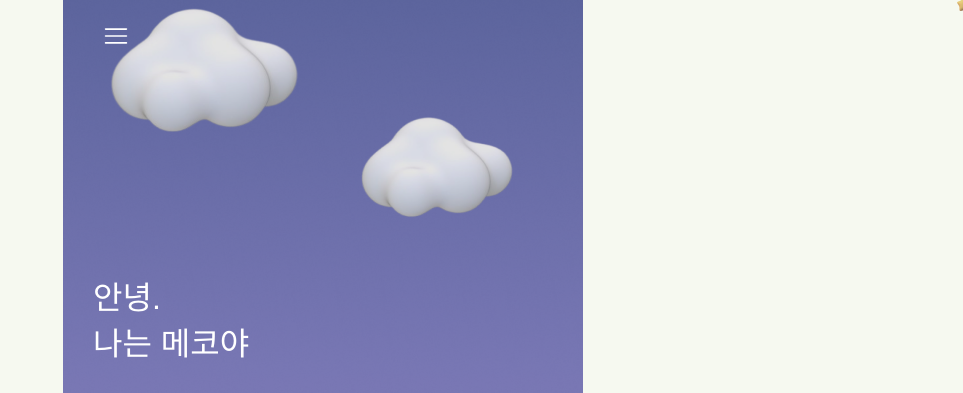
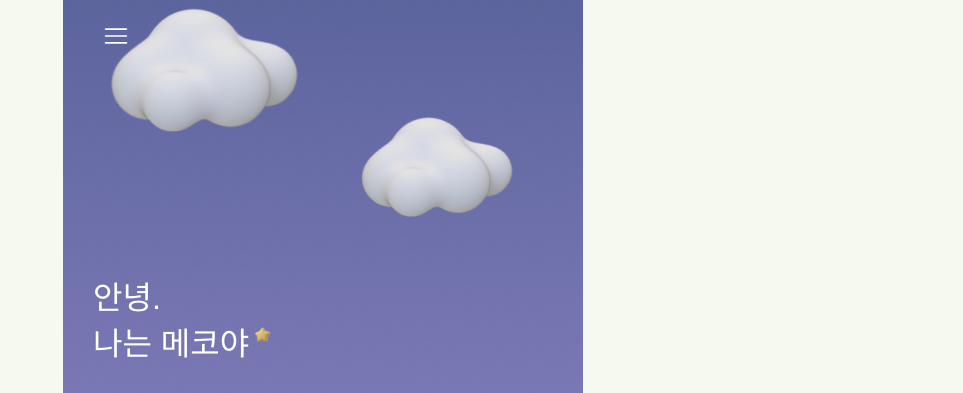
Before and after one commit to hackathon1team/hackathon1_fe, a React (Vite) app: page /signUp in a window 1280 px wide. Shown: the top 393 px of the page, without its empty margins (317-1280 px from the left). Built offline with nearby package versions, Linux system fonts and the light colour scheme.

Commit message:
Design : 별 오류난 거 재수정

```diff
--- a/src/pages/signUp/signUpPage.jsx
+++ b/src/pages/signUp/signUpPage.jsx
@@ -30,7 +30,7 @@ function SignUpPage() {
                     <Container>
                         <CompleteLineWrap>
                             <CompleteLine>
-                                <StarImg src={Star} alt="" />
+                                <StarImg2 src={Star} alt="" />
                             </CompleteLine>
                         </CompleteLineWrap>
                         <NameBox0>
@@ -53,7 +53,7 @@ function SignUpPage() {
                     <Container>
                         <CompleteLineWrap>
                             <CompleteLine2>
-                                <StarImg src={Star} alt="" />
+                                <StarImg2 src={Star} alt="" />
                             </CompleteLine2>
                         </CompleteLineWrap>
                         <NameBox0>
@@ -101,7 +101,7 @@ const TopBox = styled.div`
     color: white;
 `;
 
-const StarImg = styled.img`
+const StarImg2 = styled.img`
     width: 17px;
     height: 16px;
     margin-bottom: 12px;
@@ -109,6 +109,13 @@ const StarImg = styled.img`
     position: absolute;
     right: -10px;
     top: -4px;
+`;
+
+const StarImg = styled.img`
+    width: 17px;
+    height: 16px;
+    margin-bottom: 12px;
+    margin-left: 5px;
 `;
 const BottomBox = styled.div`
     width: 100%;
```
